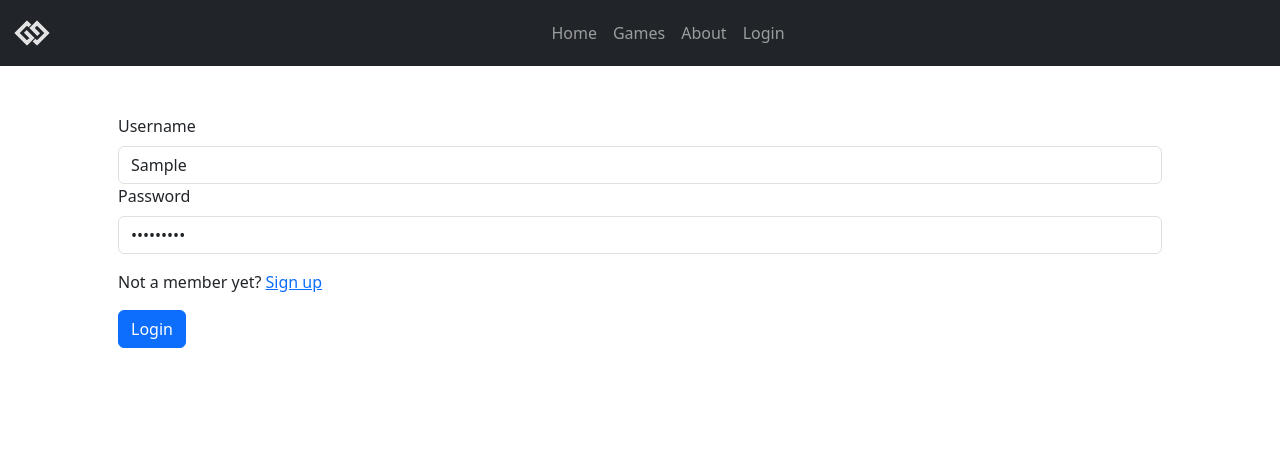
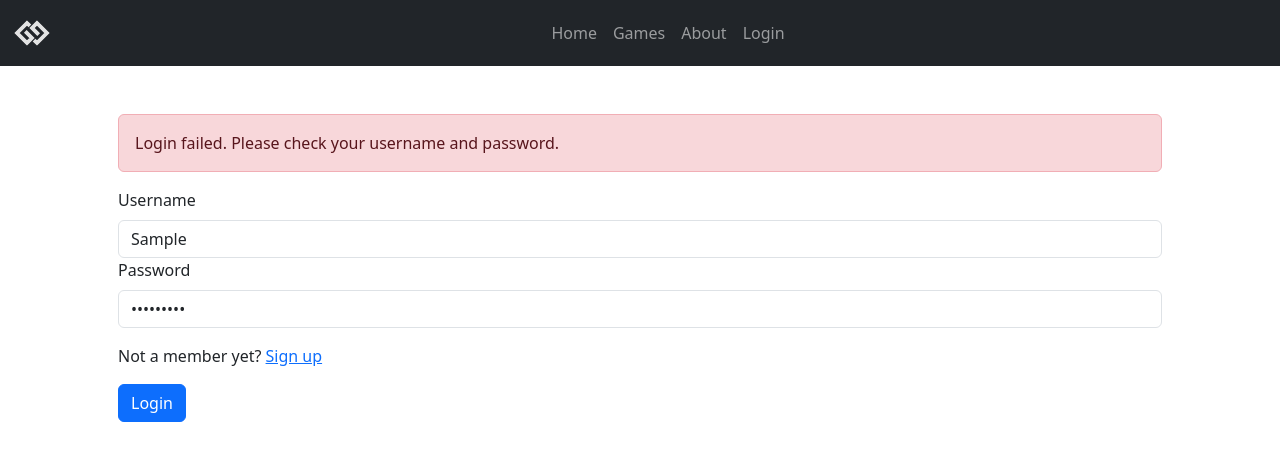
Before and after one commit to NicolasMonta1807/videogames-reviews, a React (Vite) app: page /login in a window 1280 px wide. Both pictures are taken after typing "Sample", "Sample123" into the empty fields and a click on the button "Login". Shown: the top 460 px of the page. Built offline with nearby package versions, Linux system fonts and the light colour scheme; no server answers.

Commit message:
adding login notification and refactor

```diff
--- a/src/pages/Login.jsx
+++ b/src/pages/Login.jsx
@@ -1,39 +1,48 @@
-import React, { useEffect } from 'react'
-import { Form, Button, InputGroup, Container } from 'react-bootstrap'
+import { useEffect, useState } from 'react'
+import { Form, Button, InputGroup, Container, Alert } from 'react-bootstrap'
 import { Link, useNavigate } from 'react-router-dom'
-import * as formik from 'formik'
-import * as yup from 'yup'
-import { useMutation } from '@apollo/client'
-import { LOGIN } from '../services/loginService'
+import { useLogin } from '../utils/loginUtils'
+import * as Yup from 'yup'
+import { Formik } from 'formik'
 
 const Login = () => {
-  const { Formik } = formik
   const navigate = useNavigate()
 
-  const schema = yup.object().shape({
-    username: yup.string().required(),
-    password: yup.string().required()
+  const validationSchema = Yup.object().shape({
+    username: Yup.string().required('Username is required'),
+    password: Yup.string().required('Password is required')
   })
 
-  const [login, result] = useMutation(LOGIN)
+  const { handleLogin, loginData, loginError } = useLogin()
+  const [error, setError] = useState(false)
 
   useEffect(() => {
-    if (result.data) {
-      const token = result.data.login.value
+    if (loginData) {
+      const token = loginData.login.value
       window.localStorage.setItem('token', token)
       navigate('/')
     }
-  }, [result.data])
+  }, [loginData])
 
-  const handleLogin = (values) => {
-    login({ variables: { ...values } })
-  }
+  useEffect(() => {
+    if (loginError) {
+      setError(true)
+      setTimeout(() => setError(false), 5000)
+    } else {
+      setError(false)
+    }
+  }, [loginError])
 
   return (
     <Container fluid='md' className='my-auto vh-90 p-5'>
+
+      <Alert key='danger' variant='danger' show={error}>
+        Login failed. Please check your username and password.
+      </Alert>
+
       <Formik
-        validationSchema={schema}
-        onSubmit={(values) => handleLogin(values)}
+        validationSchema={validationSchema}
+        onSubmit={handleLogin}
         initialValues={{
           username: '',
           password: ''
@@ -74,10 +83,10 @@ const Login = () => {
                 </Form.Control.Feedback>
               </InputGroup>
             </Form.Group>
-            <p>Not a member yet? <Link to='/register'>Sign up</Link> </p>
-            <Button type='submit'>
-              Login
-            </Button>
+            <p>
+              Not a member yet? <Link to='/register'>Sign up</Link>
+            </p>
+            <Button type='submit'>Login</Button>
           </Form>
         )}
       </Formik>
--- /dev/null
+++ b/src/utils/loginUtils.jsx
@@ -0,0 +1,18 @@
+import { useMutation } from '@apollo/client'
+import { LOGIN } from './loginQueries'
+
+export const useLogin = () => {
+  const [login, { data, error }] = useMutation(LOGIN)
+
+  const handleLogin = async (values) => {
+    try {
+      const response = await login({ variables: { ...values } })
+      return response.data.login.value
+    } catch (error) {
+      console.error('Login failed:', error)
+      return null
+    }
+  }
+
+  return { handleLogin, loginData: data, loginError: error }
+}
```
Also changed, not shown: src/utils/loginQueries.jsx (renamed from src/services/loginService.jsx).
